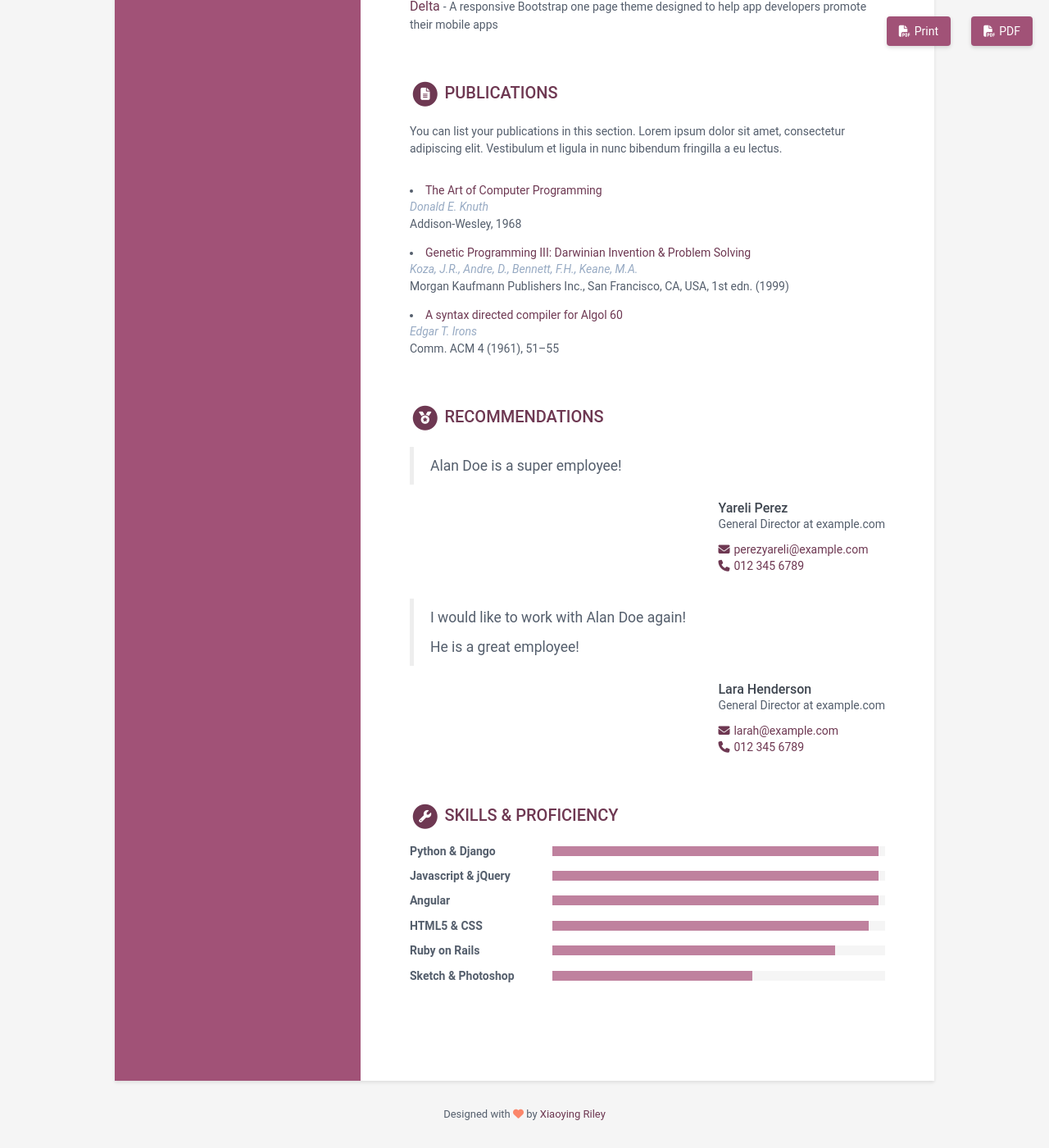
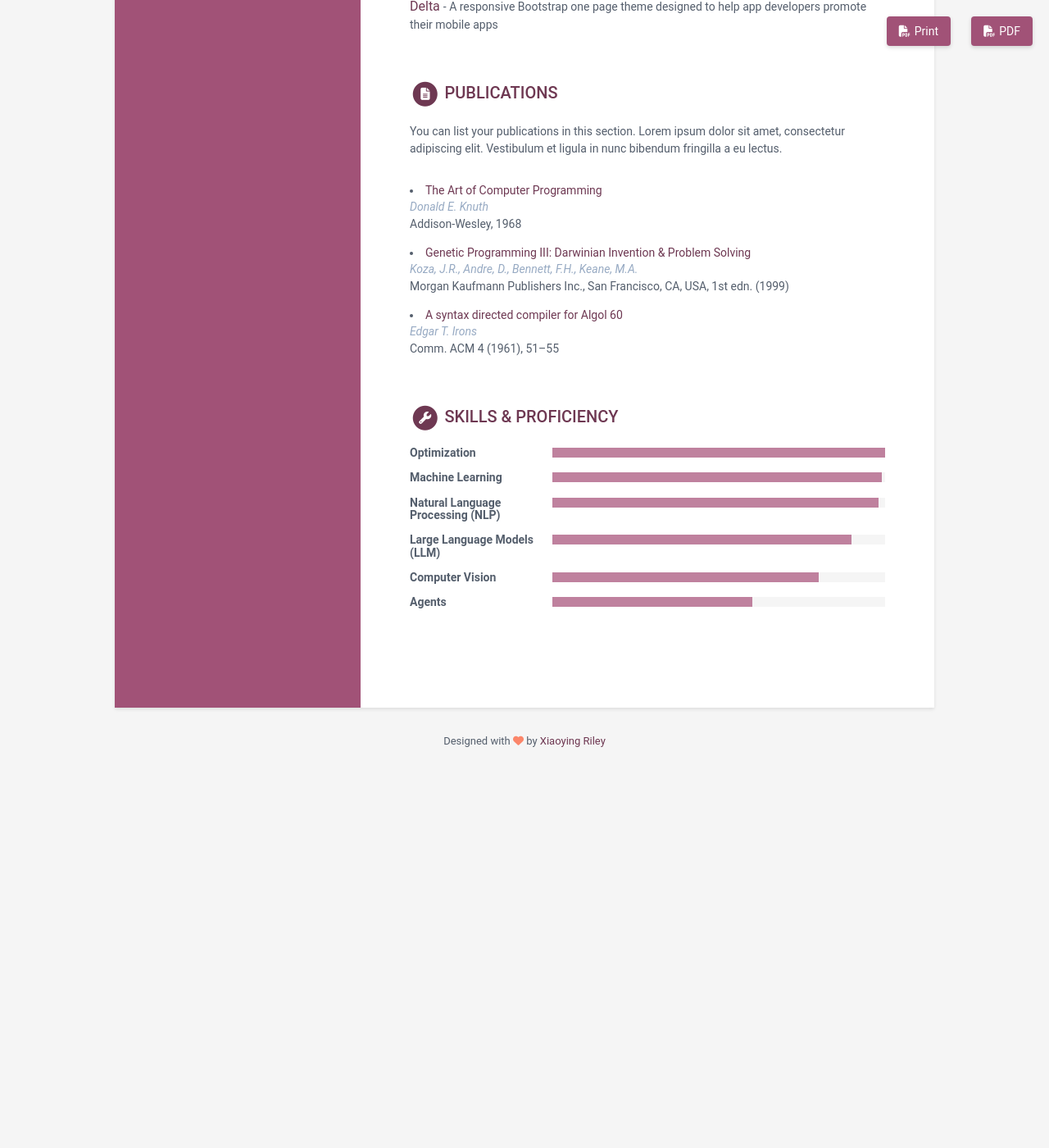
Before and after one commit to lcagnina/lcagnina.github.io, a Jekyll site: the page built from index.html, in a window 1280 px wide and 1400 px high, scrolled down 2377 px. Shown: the whole window at 82% size. Built offline with Jekyll 4.4.1, drawn with Linux system fonts in a browser that asks for light colours; after the commit the page ends 3322 px from its top, so only the background shows below that; some of the changed text lies outside the part shown.

Commit message:
Update data.yml

```diff
--- a/_data/data.yml
+++ b/_data/data.yml
@@ -65,7 +65,7 @@ sidebar:
 
 
 career-profile:
-  title: Senior AI Research Scientist | NLP | Health AI | Machine Learning
+  title: AI Research Scientist | NLP | Health AI | Machine Learning
   summary: |
     My research focuses on building trustworthy intelligent systems whose behavior can be understood, evaluated, and deployed responsibly in real-world environments. Throughout my career, I have combined machine learning, natural language processing, optimization, and intelligent multi-agent systems to address problems where autonomous decision-making must remain transparent, reproducible, and empirically validated. Rather than developing isolated algorithms, my work emphasizes rigorous experimental methodology, reproducible evaluation, and open research infrastructure that enables reliable comparison between competing approaches.
 education:
@@ -83,7 +83,7 @@ education:
     details: |
         - Bullet point Thesis: Optimización, a través de Heurísticas de Inteligencia Colectiva, en Ambientes Estacionarios y no Estacionarios
         - Bullet point Advisors: Dr Coello Coello Carlos (CINVESTAV-Instituto Politécnico Nacional, México) & Susana Esquivel (UNSL)
-  - degree: BSc(Licenciatura) in Computer Science
+  - degree: BSc (Licenciatura) in Computer Science
     university: Universidad Nacional de San Luis (Argentina)
     time: 2003
     details: |
@@ -236,44 +236,44 @@ publications:
     authors: Edgar T. Irons
     conference: "Comm. ACM 4 (1961), 51–55"
 
-recommendations:
-  title: Recommendations
-  list:
-  - person: Yareli Perez
-    email: perezyareli@example.com
-    phone: 012 345 6789
-    role: General Director at example.com
-    recommendation: |
-      Alan Doe is a super employee!
-  - person: Lara Henderson
-    email: larah@example.com
-    phone: 012 345 6789
-    role: General Director at example.com
-    recommendation: |
-      I would like to work with Alan Doe again!
+#recommendations:
+#  title: Recommendations
+#  list:
+#  - person: Yareli Perez
+#    email: perezyareli@example.com
+#    phone: 012 345 6789
+#    role: General Director at example.com
+#    recommendation: |
+#      Alan Doe is a super employee!
+#  - person: Lara Henderson
+#    email: larah@example.com
+#    phone: 012 345 6789
+#    role: General Director at example.com
+#    recommendation: |
+#      I would like to work with Alan Doe again!
 
-      He is a great employee!
+#      He is a great employee!
 
 skills:
   title: Skills &amp; Proficiency
 
   toolset:
-  - name: Python & Django
+  - name: Optimization
+    level: 100%
+
+  - name: Machine Learning
+    level: 99%
+
+  - name: Natural Language Processing (NLP)
     level: 98%
 
-  - name: Javascript & jQuery
-    level: 98%
+  - name: Large Language Models (LLM)
+    level: 90%
 
-  - name: Angular
-    level: 98%
+  - name: Computer Vision
+    level: 80%
 
-  - name: HTML5 & CSS
-    level: 95%
-
-  - name: Ruby on Rails
-    level: 85%
-
-  - name: Sketch & Photoshop
+  - name: Agents
     level: 60%
 
 footer: >
```
